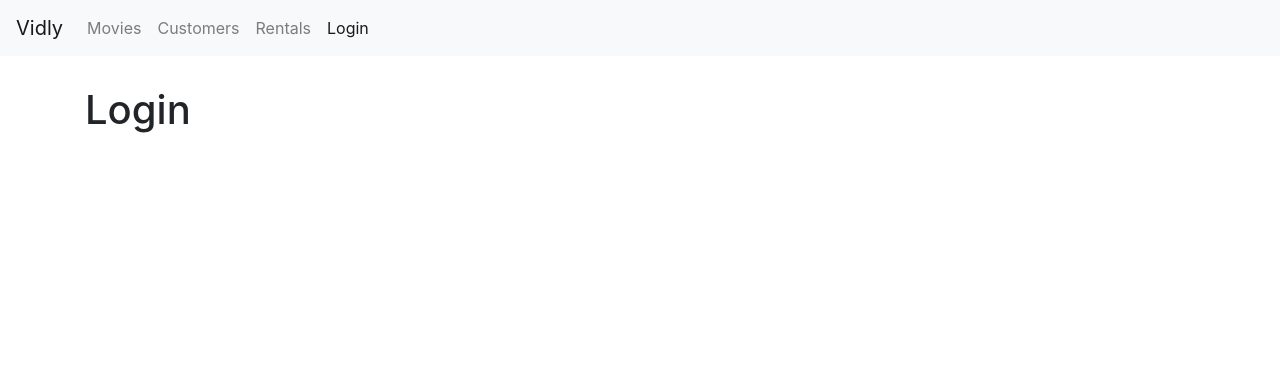
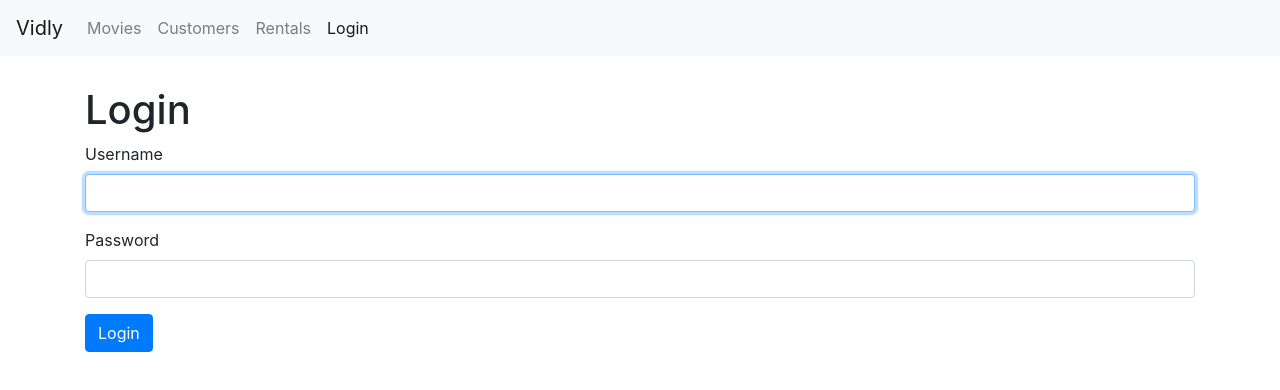
Before and after one commit to amu3dev/VidlyRepo1, a React (Create React App) app: page /login in a window 1280 px wide. Shown: the top 390 px of the page. Built offline with nearby package versions, Linux system fonts and the light colour scheme.

Commit message:
add username, password handling with state then add handleSubmit, handleChange methods

```diff
--- a/src/components/loginForm.jsx
+++ b/src/components/loginForm.jsx
@@ -1,8 +1,66 @@
 import React, { Component } from "react";
 
 class LoginForm extends Component {
+  state = { account: { username: "", password: "" } };
+  username = React.createRef();
+
+  /*   componentDidMount() {
+    this.username.current.focus();
+  } */
+  handleSubmit = (e) => {
+    e.preventDefault();
+    console.log("preventDefault --submitted");
+    // call the server --
+    // in react we shouldn't access DOM like this
+    //const username = document.getElementById("username").value;
+    // properly to access
+    const username = this.username.current.value;
+    console.log("username --submitted", username);
+  };
+
+  handleChange = ({ currentTarget: input }) => {
+    const account = { ...this.state.account };
+
+    //account.username = e.currentTarget.value;
+    account[input.name] = input.value;
+    this.setState({ account });
+  };
   render() {
-    return <h1>Login</h1>;
+    const { account } = this.state;
+    return (
+      <div>
+        <h1>Login</h1>
+        {/*  ZenMode  form>(div.form-group>label+input.form-control)*2  */}
+        <form onSubmit={this.handleSubmit}>
+          <div className="form-group">
+            <label htmlFor="username">Username</label>
+            <input
+              name="username"
+              value={account.username}
+              onChange={this.handleChange}
+              autoFocus
+              ref={this.username}
+              id="username"
+              type="text"
+              className="form-control"
+            />
+          </div>
+          <div className="form-group">
+            <label htmlFor="password">Password</label>
+            <input
+              name="password"
+              value={account.password}
+              onChange={this.handleChange}
+              id="password"
+              type="text"
+              className="form-control"
+            />
+          </div>
+          {/*     ZenMode      button.btn.btn-primary*/}
+          <button className="btn btn-primary">Login</button>
+        </form>
+      </div>
+    );
   }
 }
 
```
